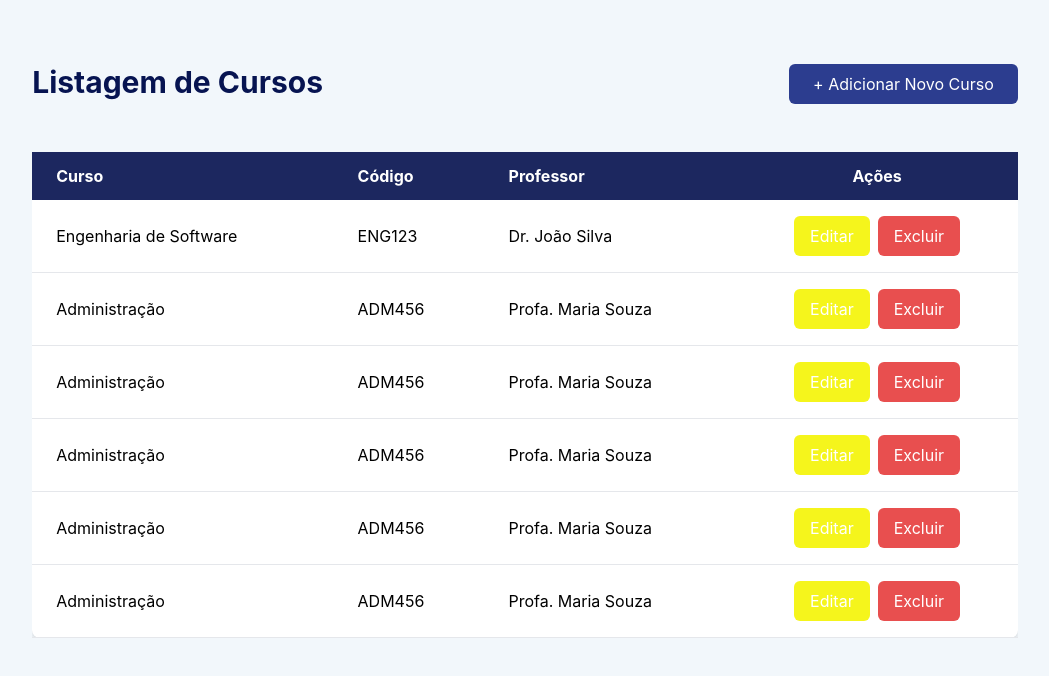
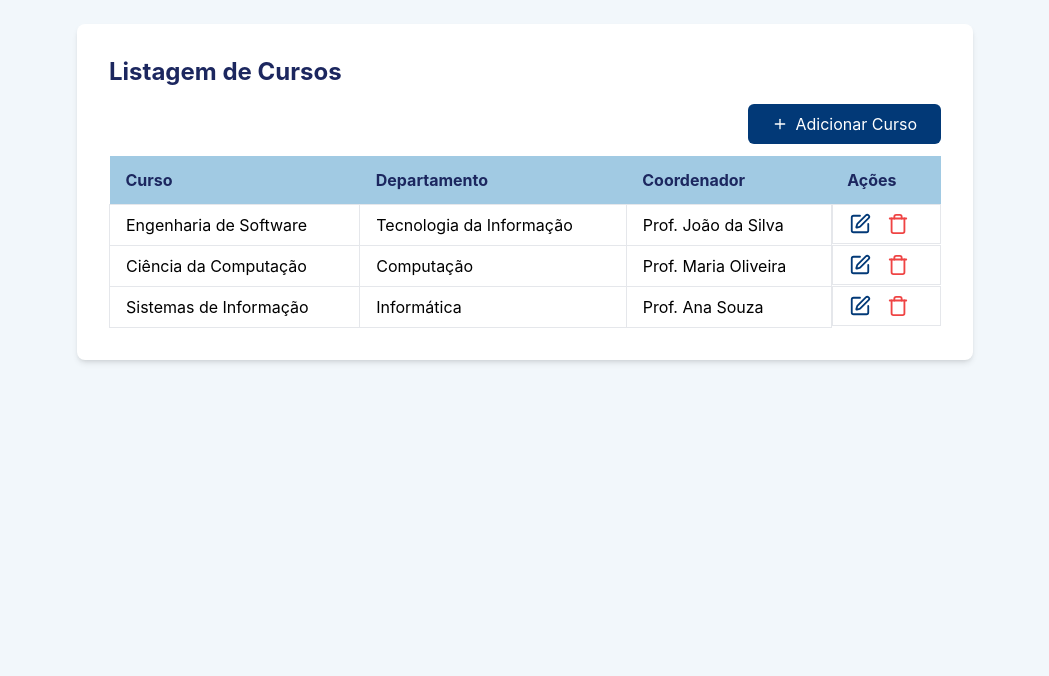
Before and after one commit to LettCosta/SistemaGerenciamentoFaculdade, a React (Create React App) app in the folder frontend/: page /lista-de-cursos in a window 1280 px wide. Shown: the top 676 px of the page, without its empty margins (115-1164 px from the left). Built offline with nearby package versions, Linux system fonts and the light colour scheme.

Commit message:
arruma front da tabela

```diff
--- a/frontend/src/pages/ListaCursos.tsx
+++ b/frontend/src/pages/ListaCursos.tsx
@@ -1,81 +1,68 @@
+import { Edit, Trash, Plus } from 'lucide-react';
+
 export default function ListaCursos() {
-    return(
-    <div className="min-h-screen bg-[#F2F7FB] mx-auto p-6 flex flex-col items-center">
-        <div className="w-4/5 flex flex-col gap-12 mt-10">
-            <div className="flex flex-row w-full justify-between">
-            <h1 className="text-3xl font-bold text-[#071451] ">Listagem de Cursos</h1>
-                <button className="bg-[#2c3d8f] hover:bg-[#3d4fab] text-white px-6 py-2 rounded-md ">+ Adicionar Novo Curso</button>
+  return (
+    <div className="min-h-screen bg-[#F2F7FB] p-6">
+      <div className="max-w-4xl mx-auto bg-white shadow-md rounded-lg p-8">
+        <h1 className="text-2xl font-bold text-[#1C275F] mb-4">Listagem de Cursos</h1>
+        <div className="mb-3 flex justify-end">
+          <button className="bg-[#023977] text-white px-6 py-2 rounded-md flex items-center hover:bg-[#1C275F]">
+            <Plus size={16} className="mr-2" />
+            Adicionar Curso
+          </button>
         </div>
-
-            <div className="overflow-x-auto">
-                <table className="min-w-full bg-white shadow-md rounded-lg">
-                    <thead>
-                        <tr className="bg-[#1C275F] text-white">
-                            <th className="py-3 px-6 text-left">Curso</th>
-                            <th className="py-3 px-6 text-left">Código</th>
-                            <th className="py-3 px-6 text-left">Professor</th>
-                            <th className="py-3 px-6 text-center">Ações</th>
+        <table className="w-full text-left table-auto">
+          <thead className="bg-[#A1CAE3] h-12">
+            <tr>
+              <th className="px-4 py-2 text-[#1C275F]">Curso</th>
+              <th className="px-4 py-2 text-[#1C275F]">Departamento</th>
+              <th className="px-4 py-2 text-[#1C275F]">Coordenador</th>
+              <th className="px-4 py-2 text-[#1C275F]">Ações</th>
             </tr>
           </thead>
           <tbody>
-                        <tr className="border-b border-gray-200 hover:bg-gray-100">
-                            <td className="py-4 px-6">Engenharia de Software</td>
-                            <td className="py-4 px-6">ENG123</td>
-                            <td className="py-4 px-6">Dr. João Silva</td>
-                            <td className="py-4 px-6 text-center">
-                            <button className="bg-[#f5f51c] text-white px-4 py-2 rounded-md mr-2 hover:bg-[#f0ec27]">Editar</button>
-                            <button className="bg-[#e84f4f] text-white px-4 py-2 rounded-md hover:bg-red-600">Excluir</button>
+            <tr className="bg-white hover:bg-[#F2F7FB]">
+              <td className="border px-4 py-2">Engenharia de Software</td>
+              <td className="border px-4 py-2">Tecnologia da Informação</td>
+              <td className="border px-4 py-2">Prof. João da Silva</td>
+              <td className="border px-4 py-2 flex space-x-4">
+                <button className="text-[#023977] hover:text-[#1C275F]">
+                  <Edit size={22} />
+                </button>
+                <button className="text-red-500 hover:text-red-700">
+                  <Trash size={22} />
+                </button>
               </td>
             </tr>
-                        <tr className="border-b border-gray-200 hover:bg-gray-100">
-                            <td className="py-4 px-6">Administração</td>
-                            <td className="py-4 px-6">ADM456</td>
-                            <td className="py-4 px-6">Profa. Maria Souza</td>
-                            <td className="py-4 px-6 text-center">
-                            <button className="bg-[#f5f51c] text-white px-4 py-2 rounded-md mr-2 hover:bg-[#f0ec27]">Editar</button>
-                            <button className="bg-[#e84f4f] text-white px-4 py-2 rounded-md hover:bg-red-600">Excluir</button>
+            <tr className="bg-white hover:bg-[#F2F7FB]">
+              <td className="border px-4 py-2">Ciência da Computação</td>
+              <td className="border px-4 py-2">Computação</td>
+              <td className="border px-4 py-2">Prof. Maria Oliveira</td>
+              <td className="border px-4 py-2 flex space-x-4">
+                <button className="text-[#023977] hover:text-[#1C275F]">
+                  <Edit size={22} />
+                </button>
+                <button className="text-red-500 hover:text-red-700">
+                  <Trash size={22} />
+                </button>
               </td>
             </tr>
-                        <tr className="border-b border-gray-200 hover:bg-gray-100">
-                            <td className="py-4 px-6">Administração</td>
-                            <td className="py-4 px-6">ADM456</td>
-                            <td className="py-4 px-6">Profa. Maria Souza</td>
-                            <td className="py-4 px-6 text-center">
-                            <button className="bg-[#f5f51c] text-white px-4 py-2 rounded-md mr-2 hover:bg-[#f0ec27]">Editar</button>
-                            <button className="bg-[#e84f4f] text-white px-4 py-2 rounded-md hover:bg-red-600">Excluir</button>
-                            </td>
-                        </tr>
-                        <tr className="border-b border-gray-200 hover:bg-gray-100">
-                            <td className="py-4 px-6">Administração</td>
-                            <td className="py-4 px-6">ADM456</td>
-                            <td className="py-4 px-6">Profa. Maria Souza</td>
-                            <td className="py-4 px-6 text-center">
-                            <button className="bg-[#f5f51c] text-white px-4 py-2 rounded-md mr-2 hover:bg-[#f0ec27]">Editar</button>
-                            <button className="bg-[#e84f4f] text-white px-4 py-2 rounded-md hover:bg-red-600">Excluir</button>
-                            </td>
-                        </tr>
-                        <tr className="border-b border-gray-200 hover:bg-gray-100">
-                            <td className="py-4 px-6">Administração</td>
-                            <td className="py-4 px-6">ADM456</td>
-                            <td className="py-4 px-6">Profa. Maria Souza</td>
-                            <td className="py-4 px-6 text-center">
-                            <button className="bg-[#f5f51c] text-white px-4 py-2 rounded-md mr-2 hover:bg-[#f0ec27]">Editar</button>
-                            <button className="bg-[#e84f4f] text-white px-4 py-2 rounded-md hover:bg-red-600">Excluir</button>
-                            </td>
-                        </tr>
-                        <tr className="border-b border-gray-200 hover:bg-gray-100">
-                            <td className="py-4 px-6">Administração</td>
-                            <td className="py-4 px-6">ADM456</td>
-                            <td className="py-4 px-6">Profa. Maria Souza</td>
-                            <td className="py-4 px-6 text-center">
-                            <button className="bg-[#f5f51c] text-white px-4 py-2 rounded-md mr-2 hover:bg-[#f0ec27]">Editar</button>
-                            <button className="bg-[#e84f4f] text-white px-4 py-2 rounded-md hover:bg-red-600">Excluir</button>
+            <tr className="bg-white hover:bg-[#F2F7FB]">
+              <td className="border px-4 py-2">Sistemas de Informação</td>
+              <td className="border px-4 py-2">Informática</td>
+              <td className="border px-4 py-2">Prof. Ana Souza</td>
+              <td className="border px-4 py-2 flex space-x-4">
+                <button className="text-[#023977] hover:text-[#1C275F]">
+                  <Edit size={22} />
+                </button>
+                <button className="text-red-500 hover:text-red-700">
+                  <Trash size={22} />
+                </button>
               </td>
             </tr>
           </tbody>
         </table>
       </div>
     </div>
-    </div>
   );
 }
```
Lines whose indentation alone changed are shown as unchanged.
